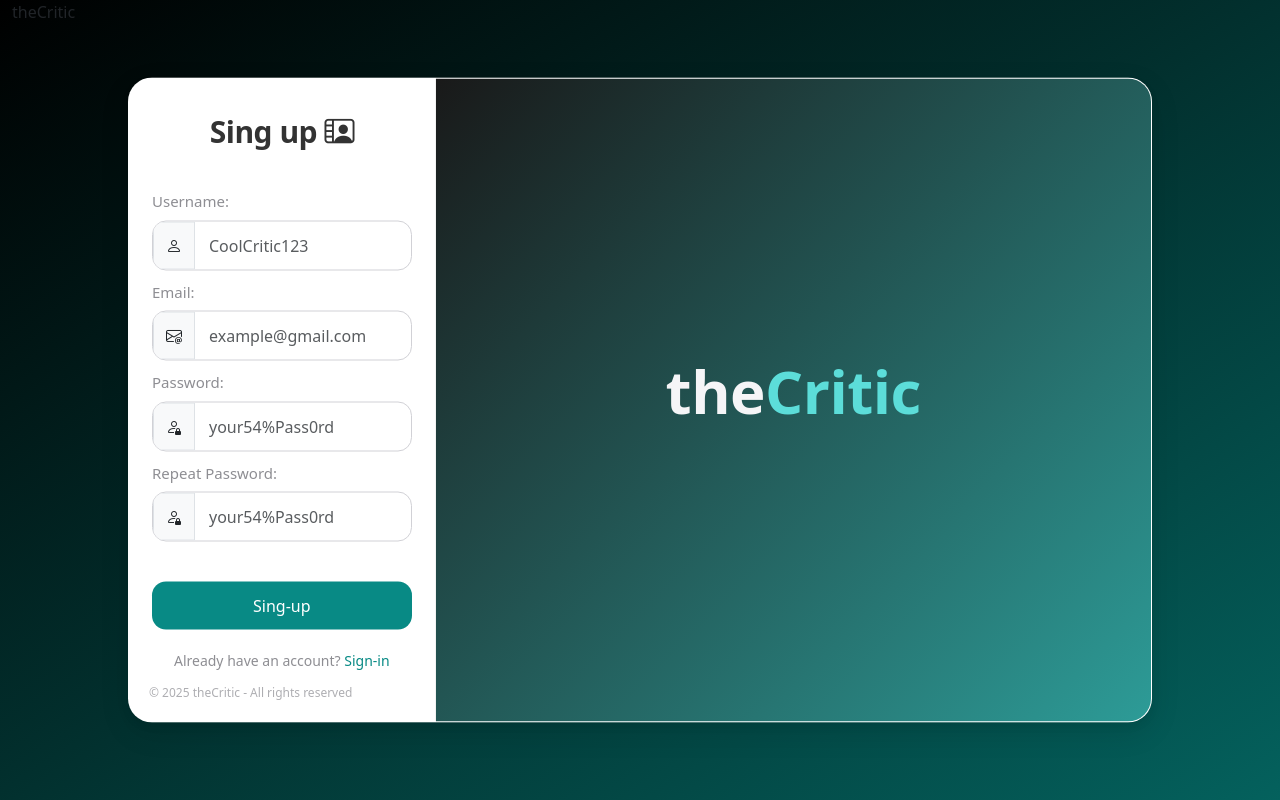
After one commit to wellyntonmartins/thecritc, a Flask app: page /signup in a window 1280 px wide. The commit adds this page. Run offline with Flask 3, Linux system fonts and the light colour scheme.

Commit message:
sign-(in-up) - first impressions

```diff
--- a/app.py
+++ b/app.py
@@ -1,4 +1,4 @@
-from flask import Flask, g, render_template
+from flask import Flask, g, render_template, redirect, request
 from before_request import connected_database
 
 app = Flask(__name__)
@@ -20,7 +20,51 @@ def after_request_func(response):
 
 @app.route('/')
 def index():
-    return render_template('login.html')
+    return redirect('/signin')
+
+@app.route('/home')
+def home():
+    return render_template('home.html')
+
+@app.route('/signin', methods=['GET', 'POST'])
+def signin():
+    if request.method == 'POST':
+        data = request.json()
+
+        email = data.get('email')
+        password = data.get('password')
+
+        # Here, will be the database connection to verify the user data
+
+        return redirect('/home')
+    return render_template('signin.html')
+
+@app.route('/signup', methods=['GET', 'POST'])
+def signup():
+    if request.method == 'POST':
+        data = request.json()
+        username = data.get('username')
+        email = data.get('email')
+        password = data.get('password')
+
+        try:
+            cursor = g.cursor_dict
+
+            SQL = """
+                INSERT INTO users (username, email, password) VALUES ( %s, %s, %s)
+            """
+
+            cursor.execute(SQL, (username, email, password))
+            result = cursor.fetchall()
+            print(f"\nPrint of the result: {result}")
+            g.db.commit()
+
+            message = "Your user has been created successfully!"
+            return message, 200
+        except Exception as e:
+            print(f"Something failed: {e}")
+            g.db.rollback()
+    return render_template('signup.html')
 
 
 if __name__ == '__main__':
--- /dev/null
+++ b/static/css/root.css
@@ -0,0 +1,19 @@
+:root {
+  --system-blur: 20px;
+  --glass-opacity: 0.7;
+  --primary: #088a85;
+  --primary-light: #5cddd9;
+  --primary-dark: #04615d;
+  --gray-1: #f5f5f7;
+  --gray-2: #e5e5ea;
+  --gray-3: #d1d1d6;
+  --gray-4: #c7c7cc;
+  --gray-5: #aeaeb2;
+  --gray-6: #8e8e93;
+  --pastel-blue: #a2d2ff;
+  --pastel-green: #a7f3d0;
+  --pastel-pink: #ffafcc;
+  --little-black: #333;
+  --translucid-background-white: rgba(255, 255, 255, 0.8);
+  --transition: all 0.4s cubic-bezier(0.25, 0.1, 0.25, 1);
+}
--- /dev/null
+++ b/static/css/sign.css
@@ -0,0 +1,240 @@
+@import url("https://fonts.googleapis.com/css2?family=Inter:wght@400;500;700&display=swap");
+@import url("root.css");
+
+body {
+  font-family: -system, BlinkMacSystemFont, "Segoe UI", Roboto, sans-serif;
+  margin: 0;
+  min-height: 100vh;
+  position: relative;
+  background: linear-gradient(to bottom right, #000000, #04615d);
+  color: #333;
+}
+
+.login-card {
+  display: flex;
+  flex-direction: row;
+  position: absolute;
+  top: 50%;
+  left: 50%;
+  border-radius: 24px;
+  width: 80%;
+  min-height: 546px;
+  font-size: 30px;
+  background: white;
+  overflow: hidden;
+  transform: translate(-50%, -50%);
+  border: 1px solid rgba(255, 255, 255, 0.2);
+  box-shadow: 0 10px 30px rgba(0, 0, 0, 0.1), 0 4px 10px rgba(0, 0, 0, 0.05);
+}
+
+.left-side {
+  display: flex;
+  flex-direction: column;
+  align-items: center;
+  align-self: center;
+  justify-content: center;
+  width: 30%;
+  height: 100%;
+  padding: 25px;
+  border-right: 1px solid rgba(0, 0, 0, 0.05);
+  background: rgba(255, 255, 255, 0.85);
+}
+
+.left-side .page-left-side {
+  display: flex;
+  flex-direction: column;
+  justify-content: center;
+  align-items: center;
+  padding: 10px;
+}
+
+.right-side {
+  display: flex;
+  flex-direction: column;
+  align-items: center;
+  justify-content: center;
+  min-width: 70%;
+  height: auto;
+  background: linear-gradient(
+    135deg,
+    rgba(0, 0, 0, 0.9),
+    rgba(8, 138, 133, 0.85)
+  );
+}
+
+.right-side .text {
+  display: flex;
+  flex-direction: row;
+  align-items: center;
+  justify-content: center;
+  transition: var(--transition);
+}
+
+.right-side .text:hover {
+  transform: scale(1.05);
+}
+
+.text h1 {
+  margin: 0;
+  font-size: 60px;
+  margin-bottom: 20px;
+  font-weight: 600;
+  letter-spacing: -0.5px;
+}
+
+.text .the {
+  color: var(--gray-1);
+}
+
+.text .critic {
+  color: var(--primary-light);
+}
+
+.page-left-side h2 {
+  font-size: 30px;
+  margin-bottom: 20px;
+  font-weight: 600;
+  color: var(--little-black);
+  letter-spacing: -0.5px;
+}
+
+.page-left-side .signup,
+.page-left-side a {
+  font-size: 14px;
+  margin-top: 20px;
+  color: var(--gray-6);
+}
+
+.page-left-side a {
+  color: var(--primary);
+  text-decoration: none;
+  transition: var(--transition);
+  font-weight: 500;
+}
+
+.page-left-side a:hover {
+  color: var(--primary-light);
+  text-decoration: underline;
+}
+
+.page-left-side footer {
+  position: absolute;
+  bottom: 20px;
+  left: 20px;
+  font-size: 12px;
+  color: var(--gray-5);
+}
+
+footer p {
+  margin: 0;
+}
+
+.page-left-side .section-inputs {
+  display: flex;
+  flex-direction: column;
+  margin-top: 20px;
+  margin-bottom: 20px;
+  gap: 10px;
+  max-width: 100%;
+}
+
+.section-inputs .group-password {
+  display: flex;
+  flex-direction: column;
+  gap: 10px;
+}
+
+.row .input-group {
+  padding: 0px;
+  border-radius: 14px;
+  margin: 0;
+  box-shadow: none;
+  transition: var(--transition);
+  border: 1px solid var(--gray-3);
+  background: var(--translucid-background-white);
+  overflow: hidden;
+}
+
+.input-group input {
+  width: 100%;
+  padding: 12px 15px;
+  border-radius: 14px;
+  outline: none;
+  border: none;
+  font-size: 16px;
+  transition: var(--transition);
+  background: transparent;
+}
+
+.input-group input:focus {
+  box-shadow: 0px 0px 0px 1px var(--primary-light);
+}
+
+.input-group-text {
+  background-color: transparent;
+  border: none;
+  color: var(--gray-5);
+  transition: var(--transition);
+}
+
+.row label {
+  padding-left: 0px;
+  font-size: 15px;
+  margin-bottom: 8px;
+  display: block;
+  color: var(--gray-6);
+  font-weight: 500;
+}
+
+.input-group:focus-within {
+  border-color: var(--primary-light);
+  box-shadow: 0 0 0 4px rgba(92, 221, 217, 0.2);
+}
+
+.input-group:focus-within .input-group-text {
+  color: var(--primary);
+}
+
+.row button {
+  border-radius: 14px;
+  background-color: var(--primary);
+  color: white;
+  border: none;
+  padding: 12px 24px;
+  cursor: pointer;
+  margin-top: 20px;
+  transition: var(--transition);
+  font-size: 16px;
+  font-weight: 500;
+  width: 100%;
+  position: relative;
+  overflow: hidden;
+}
+
+.row button:hover {
+  background-color: var(--primary-light);
+  transform: translateY(-2px);
+  box-shadow: 0 4px 12px rgba(0, 0, 0, 0.1);
+}
+
+.row button:active {
+  transform: translateY(0);
+}
+
+@keyframes float {
+  0% {
+    transform: translate(0, 0);
+  }
+  25% {
+    transform: translate(-5%, 5%);
+  }
+  50% {
+    transform: translate(-10%, 0);
+  }
+  75% {
+    transform: translate(-5%, -5%);
+  }
+  100% {
+    transform: translate(0, 0);
+  }
+}
--- /dev/null
+++ b/static/js/sign.js
@@ -0,0 +1,69 @@
+function submitSignin() {
+  var email = document.getElementById("email").value;
+  var password = document.getElementById("password").value;
+
+  if (email === "" || password === "") {
+    alert("Please, fill in both email password and inputs.");
+    return;
+  }
+
+  fetch("/signin", {
+    method: "POST",
+    headers: {
+      "Content-Type": "application/json",
+    },
+    body: JSON.stringify({
+      email: email,
+      password: password,
+    }),
+  });
+}
+
+function submitSignup() {
+  var username = document.getElementById("username").value;
+  var email = document.getElementById("email").value;
+  var password = document.getElementById("password").value;
+  var repeatPassword = document.getElementById("repeat_password").value;
+
+  if (
+    username === "" ||
+    email === "" ||
+    password === "" ||
+    repeatPassword === ""
+  ) {
+    alert("Please, fill in both email and password inputs.");
+    return;
+  }
+
+  if (password !== repeatPassword) {
+    alert("The passwords must match. Please, try again.");
+    return;
+  }
+
+  fetch("/signup", {
+    method: "POST",
+    headers: {
+      "Content-Type": "application/json",
+    },
+    body: JSON.stringify({
+      username: username,
+      email: email,
+      password: repeatPassword,
+    }),
+  })
+    .then((response) => {
+      if (response.ok) {
+        alert("Signup successful! You can now sign in.");
+        window.location.href = "/signin";
+      } else {
+        response.json().then((data) => {
+          alert("Signup failed: " + data.error);
+        });
+      }
+    })
+    .catch((error) => {
+      console.error("Error during signup:", error);
+      alert("An error occurred during signup. Please try again later.");
+    });
+  return false;
+}
--- /dev/null
+++ b/templates/signup.html
@@ -0,0 +1,147 @@
+<!DOCTYPE html>
+<html lang="en">
+  <head>
+    <meta charset="UTF-8" />
+    <meta name="viewport" content="width=device-width, initial-scale=1.0" />
+    <title>Sign-up theCritic</title>
+    <link rel="stylesheet" href="static/css/sign.css" />
+    <link rel="stylesheet" href="static/js/sign.js" />
+    <link
+      rel="stylesheet"
+      href="https://cdn.jsdelivr.net/npm/bootstrap-icons@1.13.1/font/bootstrap-icons.min.css"
+    />
+    <link
+      href="https://cdn.jsdelivr.net/npm/bootstrap@5.3.6/dist/css/bootstrap.min.css"
+      rel="stylesheet"
+      integrity="sha384-4Q6Gf2aSP4eDXB8Miphtr37CMZZQ5oXLH2yaXMJ2w8e2ZtHTl7GptT4jmndRuHDT"
+      crossorigin="anonymous"
+    />
+  </head>
+  <body>
+    <div class="login-container container-fluid">
+      <header>
+        <div class="logo">
+          <span class="the">the</span><span class="critic">Critic</span>
+        </div>
+      </header>
+
+      <!-- Login card-->
+      <div class="login-card">
+        <div class="left-side">
+          <div class="page-left-side">
+            <h2>Sing up <i class="bi bi-person-video2"></i></h2>
+
+            <!-- Form -->
+            <form action="#">
+              <div class="section-inputs">
+                <div class="row row_username">
+                  <label for="username">Username:</label>
+                  <div class="input-group">
+                    <span class="input-group-text"
+                      ><i class="bi bi-person"></i
+                    ></span>
+                    <input
+                      type="text"
+                      name="username"
+                      id="username"
+                      class="form-control"
+                      placeholder="CoolCritic123"
+                      minlength="6"
+                      maxlength="25"
+                      required
+                    />
+                  </div>
+                </div>
+
+                <div class="row row_email">
+                  <label for="email">Email:</label>
+
+                  <div class="input-group">
+                    <span class="input-group-text"
+                      ><i class="bi bi-envelope-at"></i
+                    ></span>
+                    <input
+                      class="form-control"
+                      type="email"
+                      id="email"
+                      name="email"
+                      placeholder="example@gmail.com"
+                      required
+                    />
+                  </div>
+                </div>
+
+                <div class="group-password">
+                  <div class="row row_password">
+                    <label for="password">Password:</label>
+                    <div class="input-group">
+                      <span class="input-group-text"
+                        ><i class="bi bi-person-lock"></i
+                      ></span>
+                      <input
+                        class="form-control"
+                        type="password"
+                        id="password"
+                        name="password"
+                        placeholder="your54%Pass0rd"
+                        minlength="8"
+                        maxlength="20"
+                        required
+                      />
+                    </div>
+                  </div>
+
+                  <div class="row row_repeat_password">
+                    <label for="repeat_password">Repeat Password:</label>
+                    <div class="input-group">
+                      <span class="input-group-text"
+                        ><i class="bi bi-person-lock"></i
+                      ></span>
+                      <input
+                        class="form-control"
+                        type="password"
+                        id="repeat_password"
+                        name="repeat_password"
+                        placeholder="your54%Pass0rd"
+                        minlength="8"
+                        maxlength="20"
+                        required
+                      />
+                    </div>
+                  </div>
+                </div>
+              </div>
+
+              <div class="row">
+                <button type="button" class="btn" onclick="submitSignup()">
+                  Sing-up
+                </button>
+              </div>
+            </form>
+
+            <div class="signup">
+              <p>Already have an account? <a href="/">Sign-in</a></p>
+            </div>
+
+            <footer>
+              <p>© 2025 theCritic - All rights reserved</p>
+            </footer>
+          </div>
+        </div>
+
+        <div class="right-side">
+          <div class="text">
+            <h1 class="the">the</h1>
+            <h1 class="critic">Critic</h1>
+          </div>
+        </div>
+      </div>
+    </div>
+
+    <script
+      src="https://cdn.jsdelivr.net/npm/bootstrap@5.3.6/dist/js/bootstrap.bundle.min.js"
+      integrity="sha384-j1CDi7MgGQ12Z7Qab0qlWQ/Qqz24Gc6BM0thvEMVjHnfYGF0rmFCozFSxQBxwHKO"
+      crossorigin="anonymous"
+    ></script>
+  </body>
+</html>
```
Also changed, not shown: static/css/login.css (deleted, +0 -165 lines), templates/home.html (added, +22 -0 lines), templates/signin.html (renamed from templates/login.html, +13 -8 lines).
